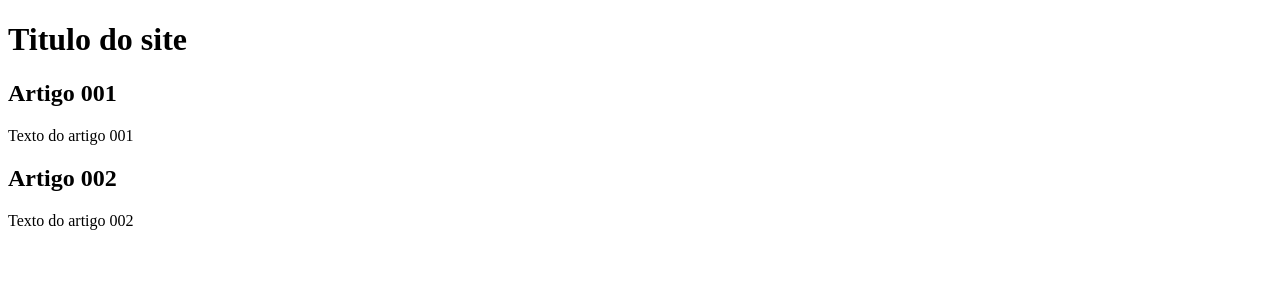
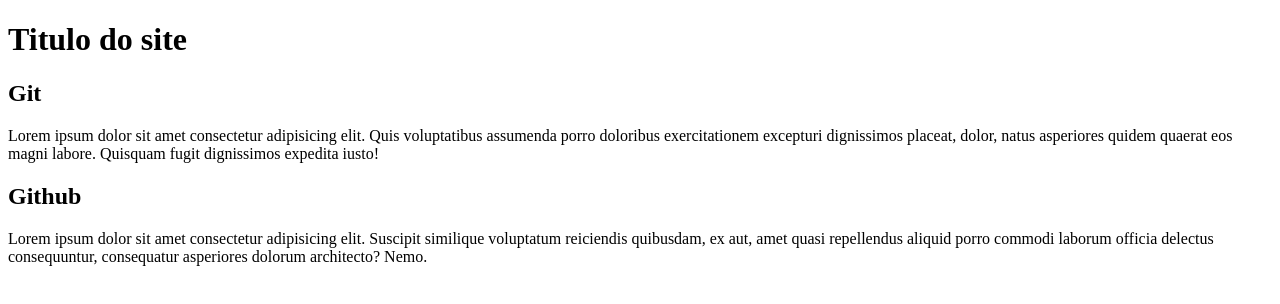
Before and after one commit to AndersDumon/Projeto-git, a plain HTML site: page index.html in a window 1280 px wide. Drawn offline with Linux system fonts and the light colour scheme.

Commit message:
conteudo

```diff
--- a/index.html
+++ b/index.html
@@ -11,12 +11,12 @@
             <h1>Titulo do site</h1>
         </header>
         <article>
-            <h2>Artigo 001 </h2>
-            <p>Texto do artigo 001</p>
+            <h2>Git </h2>
+            <p>Lorem ipsum dolor sit amet consectetur adipisicing elit. Quis voluptatibus assumenda porro doloribus exercitationem excepturi dignissimos placeat, dolor, natus asperiores quidem quaerat eos magni labore. Quisquam fugit dignissimos expedita iusto!</p>
         </article>
         <article>
-            <h2>Artigo 002</h2>
-            <p>Texto do artigo 002</p>
+            <h2>Github</h2>
+            <p>Lorem ipsum dolor sit amet consectetur adipisicing elit. Suscipit similique voluptatum reiciendis quibusdam, ex aut, amet quasi repellendus aliquid porro commodi laborum officia delectus consequuntur, consequatur asperiores dolorum architecto? Nemo.</p>
         </article>
     </main>
 </body>
```
